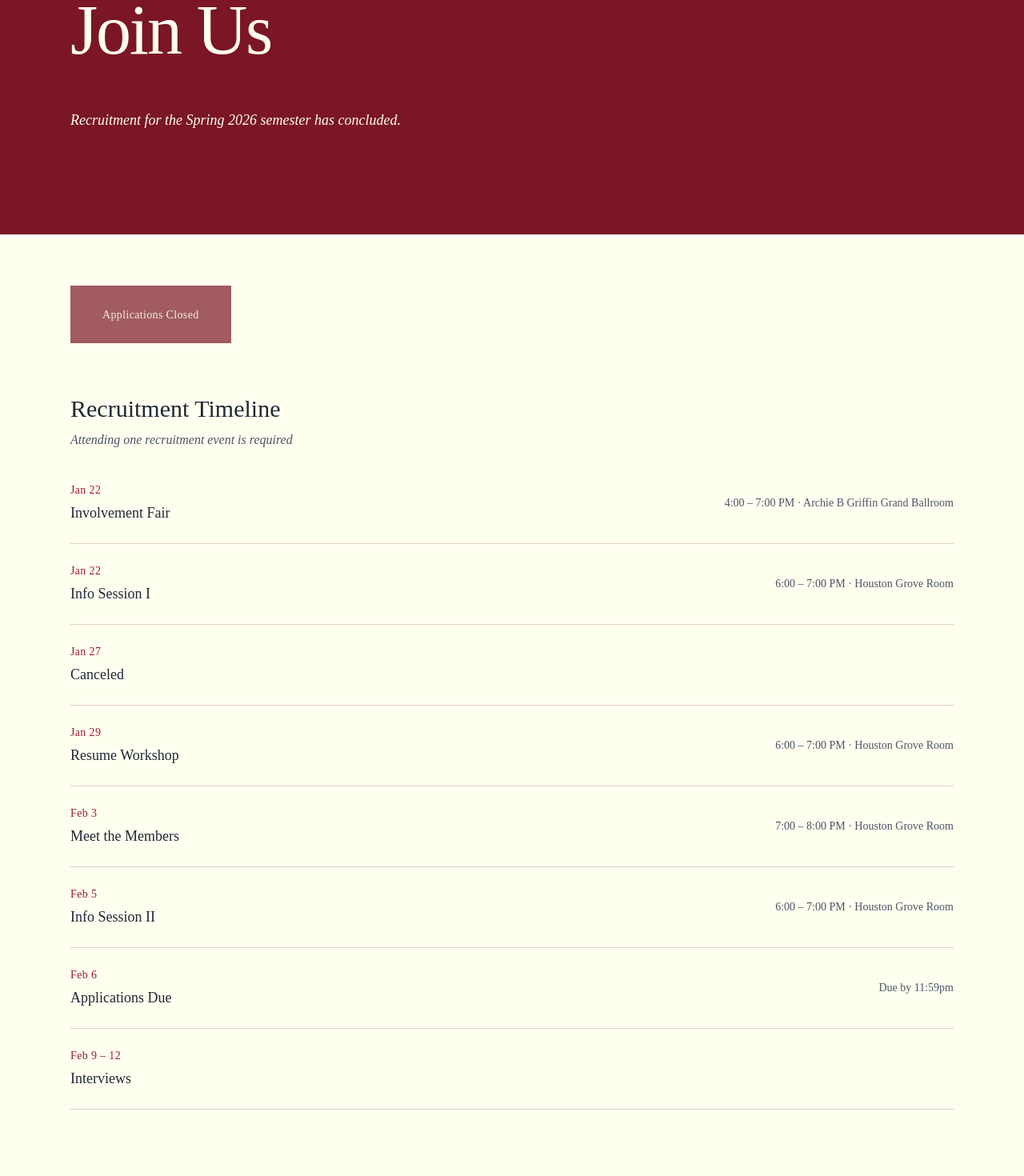
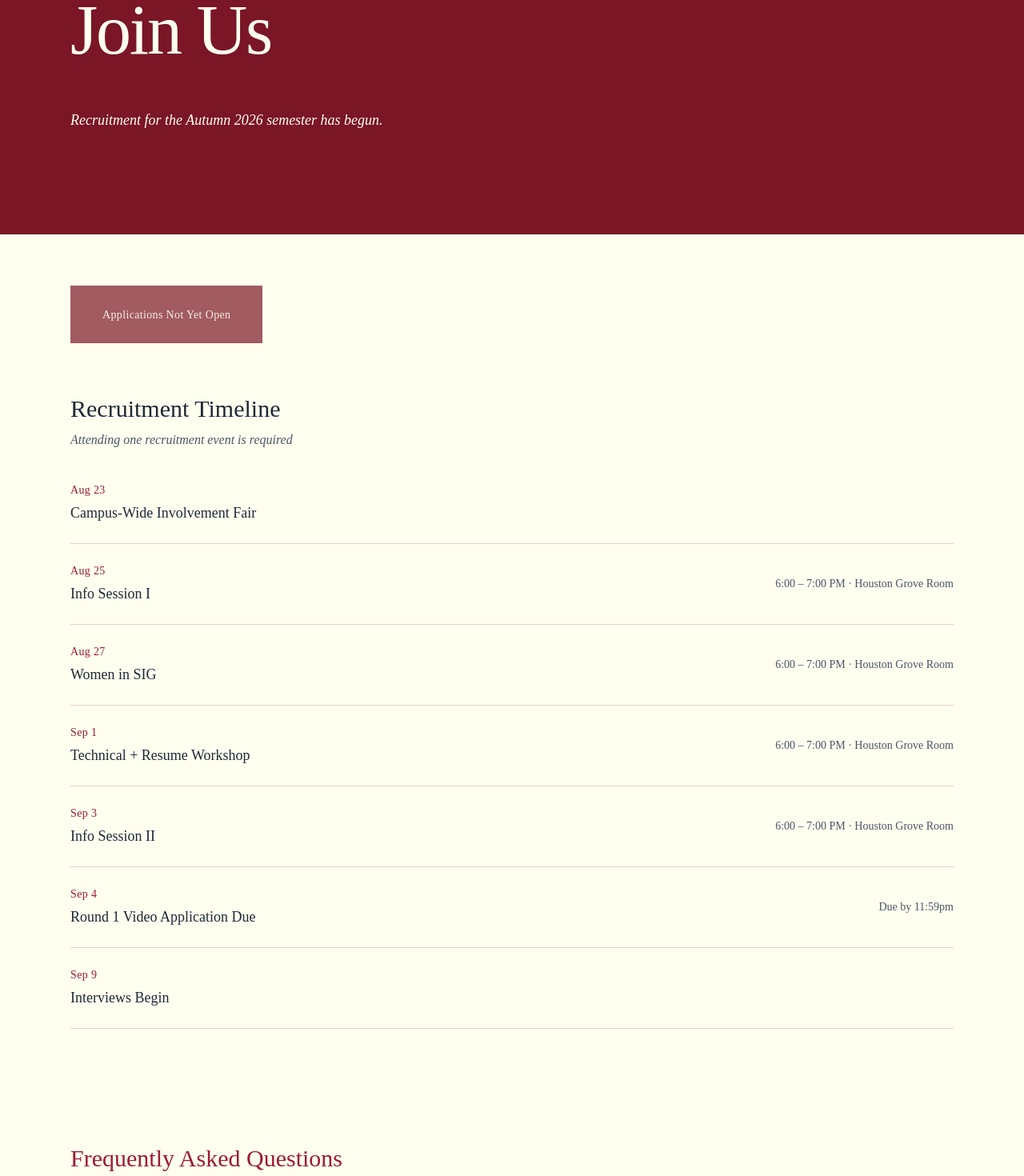
Before and after one commit to MaddoxCRoy/SIG-Website, a React (Vite) app: page /join in a window 1280 px wide. Shown: the part 300-1770 px from the top of the page at 80% size. Built offline with nearby package versions, Linux system fonts and the light colour scheme.

Commit message:
update join page with current timeline

```diff
--- a/src/components/join/JoinHero.jsx
+++ b/src/components/join/JoinHero.jsx
@@ -19,7 +19,7 @@ export default function JoinHero() {
                     transition={{ duration: 0.9, delay: 0.15, ease: "easeOut" }}
                     className="mt-8 max-w-2xl text-lg italic text-[#FFFFF0] leading-relaxed"
                 >
-                    Recruitment for the Spring 2026 semester has concluded.
+                    Recruitment for the Autumn 2026 semester has begun.
                 </motion.p>
             </div>
         </section>
--- a/src/components/join/JoinTimeline.jsx
+++ b/src/components/join/JoinTimeline.jsx
@@ -2,14 +2,13 @@ import { useRef } from "react";
 import { motion, useInView } from "framer-motion";
 
 const events = [
-    { date: "Jan 22", title: "Involvement Fair", time: "4:00 – 7:00 PM", location: "Archie B Griffin Grand Ballroom" },
-    { date: "Jan 22", title: "Info Session I", time: "6:00 – 7:00 PM", location: "Houston Grove Room" },
-    { date: "Jan 27", title: "Canceled", time: "", location: "" },
-    { date: "Jan 29", title: "Resume Workshop", time: "6:00 – 7:00 PM", location: "Houston Grove Room" },
-    { date: "Feb 3", title: "Meet the Members", time: "7:00 – 8:00 PM", location: "Houston Grove Room" },
-    { date: "Feb 5", title: "Info Session II", time: "6:00 – 7:00 PM", location: "Houston Grove Room" },
-    { date: "Feb 6", title: "Applications Due", time: "Due by 11:59pm", location: "" },
-    { date: "Feb 9 – 12", title: "Interviews", time: "", location: "" },
+    { date: "Aug 23", title: "Campus-Wide Involvement Fair", time: "", location: "" },
+    { date: "Aug 25", title: "Info Session I", time: "6:00 – 7:00 PM", location: "Houston Grove Room" },
+    { date: "Aug 27", title: "Women in SIG", time: "6:00 – 7:00 PM", location: "Houston Grove Room" },
+    { date: "Sep 1", title: "Technical + Resume Workshop", time: "6:00 – 7:00 PM", location: "Houston Grove Room" },
+    { date: "Sep 3", title: "Info Session II", time: "6:00 – 7:00 PM", location: "Houston Grove Room" },
+    { date: "Sep 4", title: "Round 1 Video Application Due", time: "Due by 11:59pm", location: "" },
+    { date: "Sep 9", title: "Interviews Begin", time: "", location: "" },
 ];
 
 export default function JoinTimeline() {
@@ -22,7 +21,7 @@ export default function JoinTimeline() {
                 <div className="max-w-6xl mx-auto px-6">
                     <div className="inline-block bg-[#7A1626] px-10 py-6 opacity-70 cursor-default">
                         <span className="font-secondary text-sm tracking-wide text-[#FFFFF0]/90">
-                            Applications Closed
+                            Applications Not Yet Open
                         </span>
                     </div>
                 </div>
```
Also changed, not shown: src/assets/NicholasHeadshot.jpg (deleted).
